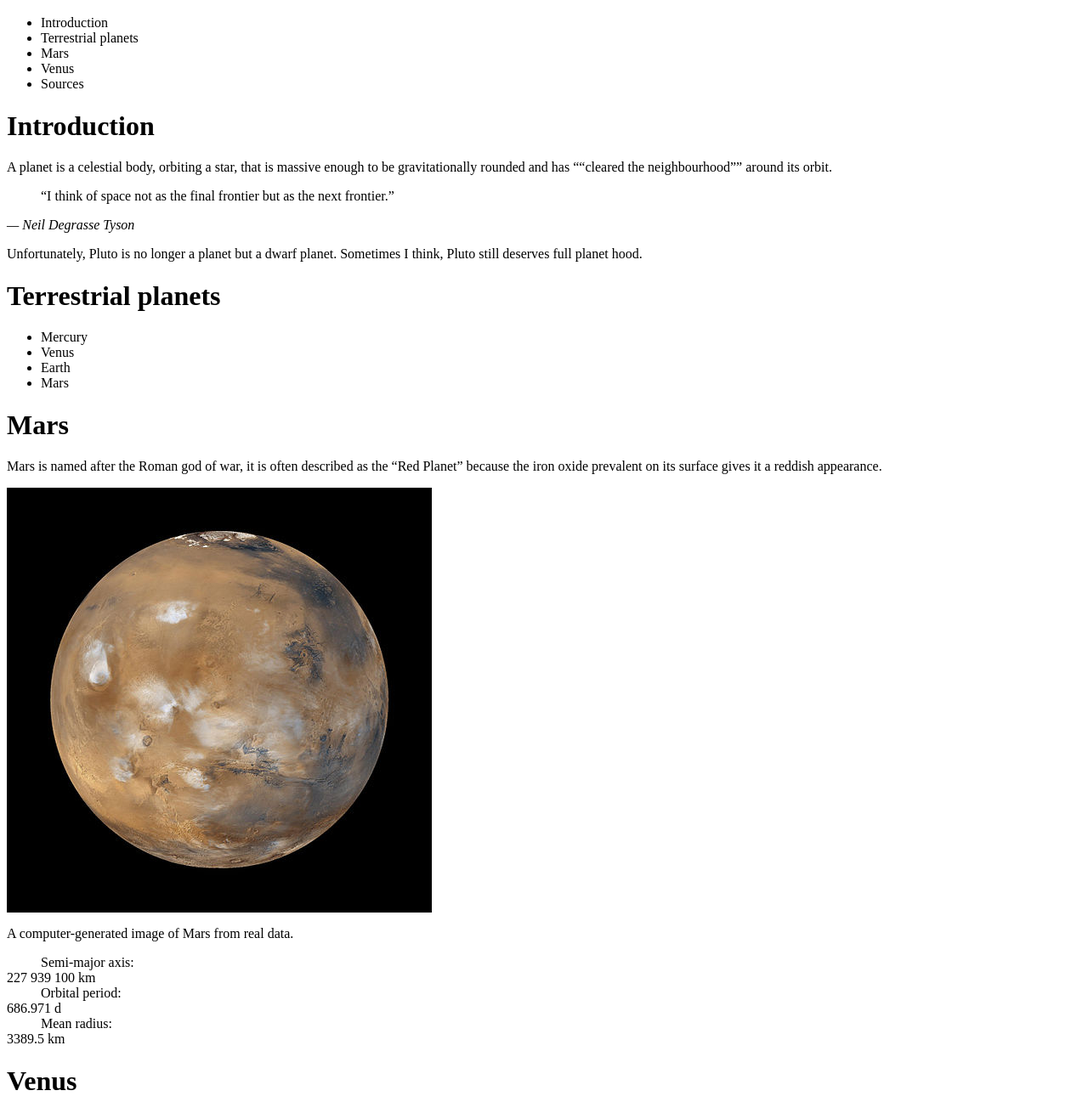
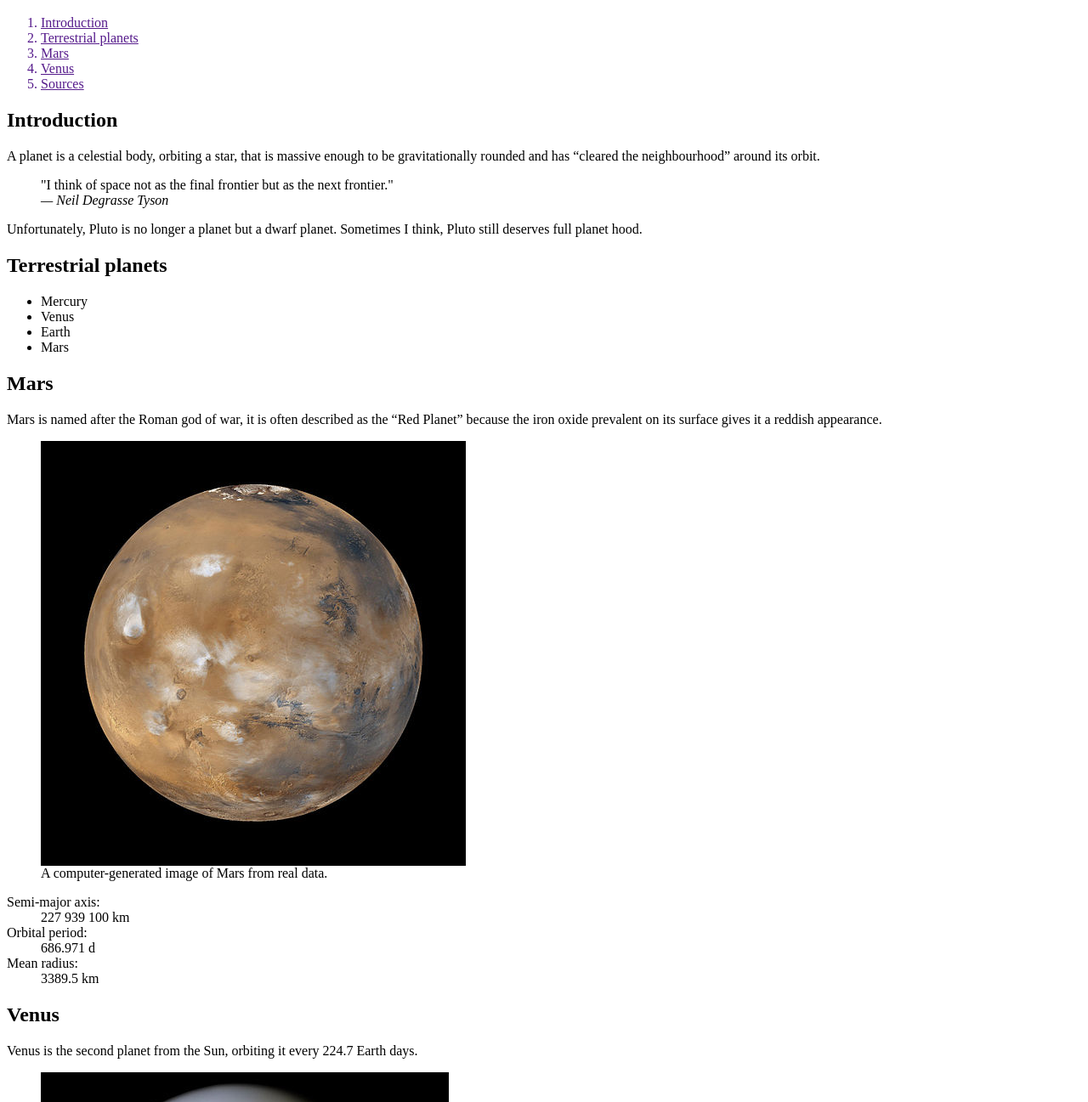
Before and after one commit to SarahTierney/assignment-2, a plain HTML site: page index.html in a window 1280 px wide. Shown: the part 48-1345 px from the top of the page at 85% size. Drawn offline with Linux system fonts and the light colour scheme.

Commit message:
Added figure captions

```diff
--- a/index.html
+++ b/index.html
@@ -1,24 +1,26 @@
 <h1>Planets</h1>
 
-<ul>
+<ol><a href>
   <li>Introduction</li>
   <li>Terrestrial planets</li>
   <li>Mars</li>
   <li>Venus</li>
   <li>Sources</li>
-</ul>
+</ol></a href>
 
-<h1>Introduction</h1>
+<h2>Introduction</h2>
 <p>A planet is a celestial body, orbiting a star, that is massive enough to be gravitationally rounded and has
-<q>“cleared the neighbourhood”</q> around its orbit.</p>
+<q>cleared the neighbourhood</q> around its orbit.</p>
 
-<blockquote>“I think of space not as the final frontier but as the next frontier.”</blockquote>
-<cite>— Neil Degrasse Tyson</cite>
+<blockquote>
+  "I think of space not as the final frontier but as the next frontier."
+  <footer><cite>&mdash; Neil Degrasse Tyson</cite></footer>
+</blockquote>
 
 <p>Unfortunately, Pluto is no longer a planet but a dwarf planet. Sometimes I think, Pluto still deserves full
 planet hood.</p>
 
-<h1>Terrestrial planets</h1>
+<h2>Terrestrial planets</h2>
 <ul>
   <li>Mercury</li>
   <li>Venus</li>
@@ -26,35 +28,37 @@ planet hood.</p>
   <li>Mars</li>
 </ul>
 
-<h1>Mars</h1>
+<h2>Mars</h2>
 
 <p>Mars is named after the Roman god of war, it is often described as the “Red Planet” because the iron
 oxide prevalent on its surface gives it a reddish appearance.</p>
 
-<img src="images/mars.jpg" alt="The planet Mars.">
-
-<p>A computer-generated image of Mars from real data.</p>
+<figure>
+  <img src="images/mars.jpg" alt="The planet Mars.">
+<figcaption>A computer-generated image of Mars from real data.</figcaption>
+</figure>
 
 <dl>
-  <dd>Semi-major axis:</dd><dt>227 939 100 km</dt>
-  <dd>Orbital period:</dd><dt>686.971 d</dt>
-  <dd>Mean radius:</dd><dt>3389.5 km</dt>
+  <dt>Semi-major axis:</dt><dd>227 939 100 km</dd>
+  <dt>Orbital period:</dt><dd>686.971 d</dd>
+  <dt>Mean radius:</dt><dd>3389.5 km</dd>
 </dl>
 
-<h1>Venus</h1>
+<h2>Venus</h2>
 <p>Venus is the second planet from the Sun, orbiting it every 224.7 Earth days.</p>
 
-<img src="images/venus.jpg" alt="The planet Venus.">
-
-<p>A real-colour image of Venus processed from two filters. The surface is obscured by a thick
-blanket of clouds.</p>
+<figure>
+  <img src="images/venus.jpg" alt="The planet Venus.">
+<figcaption>A real-colour image of Venus processed from two filters. The surface is obscured by a thick
+blanket of clouds.</figcaption>
+</figure>
 
 <dl>
-  <dd>Semi-major axis:</dd><dt>108 208 000 km</dt>
-  <dd>Orbital period:</dd><dt>224.701 d</dt>
-  <dd>Mean radius:</dd><dt>6051.8 km</dt>
+  <dt>Semi-major axis:</dt><dd>108 208 000 km</dd>
+  <dt>Orbital period:</dt><dd>224.701 d</dd>
+  <dt>Mean radius:</dt><dd>6051.8 km</dd>
 </dl>
 
-<h1>Sources</h1>
+<h2>Sources</h2>
 <a href=https://en.wikipedia.org/wiki/Mars>https://en.wikipedia.org/wiki/Mars</a>
 <p><a href=https://en.wikipedia.org/wiki/Venus>https://en.wikipedia.org/wiki/Venus</a></p>
```
